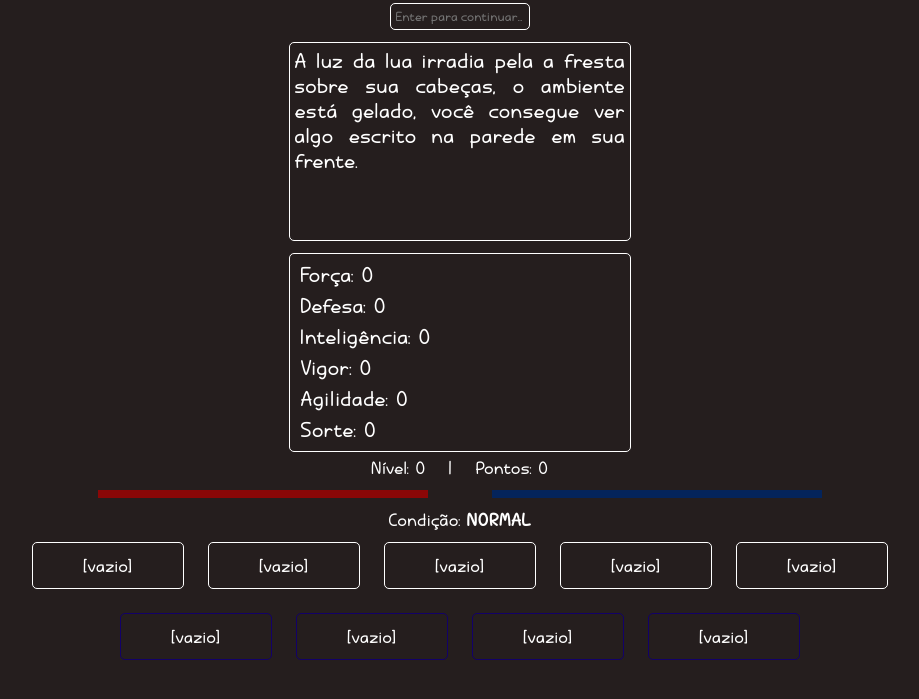
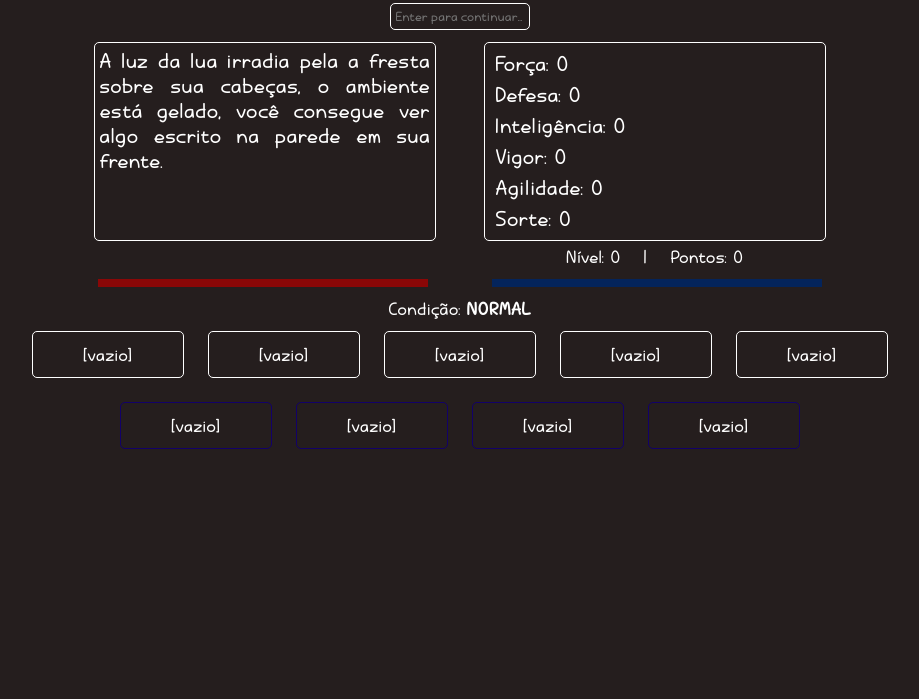
Before and after one commit to htmathl/joguinhodeRPG, a plain HTML site: page joguinho.html in a window 1280 px wide. Shown: the part 81-780 px from the top of the page, without its empty margins (180-1099 px from the left). Drawn offline with Linux system fonts and the light colour scheme.

Commit message:
arrumar css

```diff
--- a/joguinho.css
+++ b/joguinho.css
@@ -182,16 +182,9 @@ button:disabled {
 
 .infos {
   display: flex;
-  flex-direction: column;
-  align-items: center;
+  flex-direction: row;
+  justify-content: center;
   width: 100%;
-}
-
-#contexto {
-  flex: 1;
-}
-#ficha {
-  flex: 1;
 }
 
 .fichaNivel {
```
